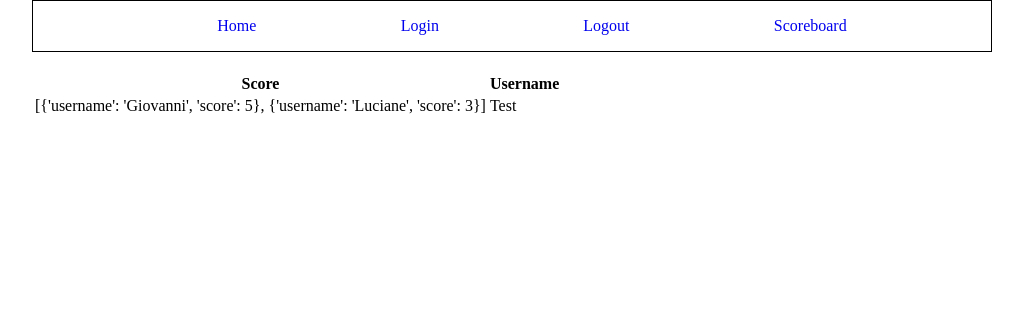
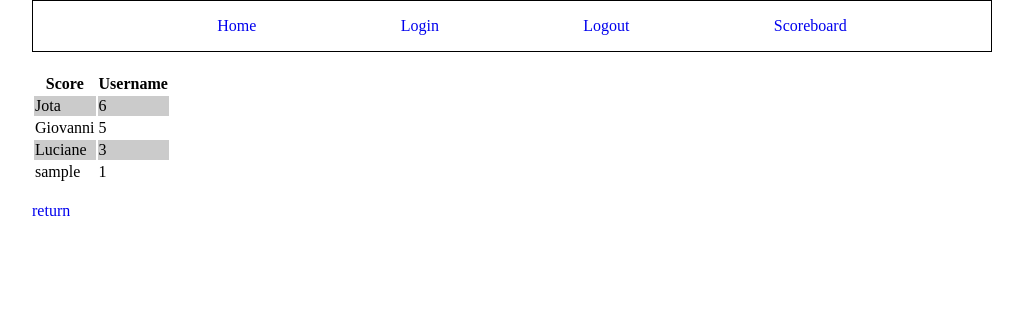
Before and after one commit to gbronca/riddle-me-this, a Flask app: page /scoreboard in a window 1280 px wide. Shown: the top 312 px of the page, without its empty margins (128-1151 px from the left). Run offline with Flask 2, Linux system fonts and the light colour scheme; the visitor is signed in with stand-in values (Sample User, id 1).

Commit message:
Updated scoreboard with current user score

```diff
--- a/data/scores.json
+++ b/data/scores.json
@@ -6,5 +6,9 @@
     {
         "username": "Luciane",
         "score": 3
+    },
+    {
+        "username": "Jota",
+        "score": 6
     }
 ]
--- a/run.py
+++ b/run.py
@@ -1,4 +1,4 @@
-import os, json, random
+import os, json, random, operator
 from flask import Flask, render_template, session, redirect, request, url_for, flash
 
 app = Flask(__name__)
@@ -29,6 +29,7 @@ def logout():
 @app.route('/new_game', methods = ['GET', 'POST'])
 def new_game():
     session['username'] = request.form['username']
+    session['name'] = request.form['name']
     session['score'] = 0
     session['attempts'] = 0
     session['index'] = 0 # Pointer to the current question number
@@ -41,10 +42,16 @@ def new_game():
 
 @app.route('/scoreboard')
 def scoreboard():
+
     with open('data/scores.json', 'r') as f:
         scores = json.load(f)
 
-    return render_template('scoreboard.html', scoreboard=scores)
+    if session['score'] > 0:
+        scores.append({'username' : session['username'], 'score' : session['score']})
+
+    scores.sort(key=operator.itemgetter('score'),reverse=True)
+
+    return render_template('scoreboard.html', scores=scores, index=session['index'])
 
 
 @app.route('/riddle', methods = ['GET', 'POST'])
--- a/static/css/style.css
+++ b/static/css/style.css
@@ -39,5 +39,8 @@ section {
     max-width: 80%;
     display: flex;
     justify-content: space-around;
+}
 
+.odd {
+    background-color: #cbcbcb;
 }
--- a/templates/scoreboard.html
+++ b/templates/scoreboard.html
@@ -9,11 +9,17 @@
             </tr>
         </thead>
         <tbody>
-            <tr>
-                <td>{{ scoreboard }}</td>
-                <td>Test</td>
-            </tr>
+            {% for score in scores %}
+                <tr>
+                    <td class="{{ loop.cycle('odd', 'even') }}">{{ score.username }}</td>
+                    <td class="{{ loop.cycle('odd', 'even') }}">{{ score.score }}</td>
+                </tr>
+            {% endfor %}
         </tbody>
     </table>
+    <br>
+    {% if index < 10 %}
+        <a class="btn-return" href="{{ url_for('riddle') }}">return</a>
+    {% endif %}
 
 {% endblock %}
```
